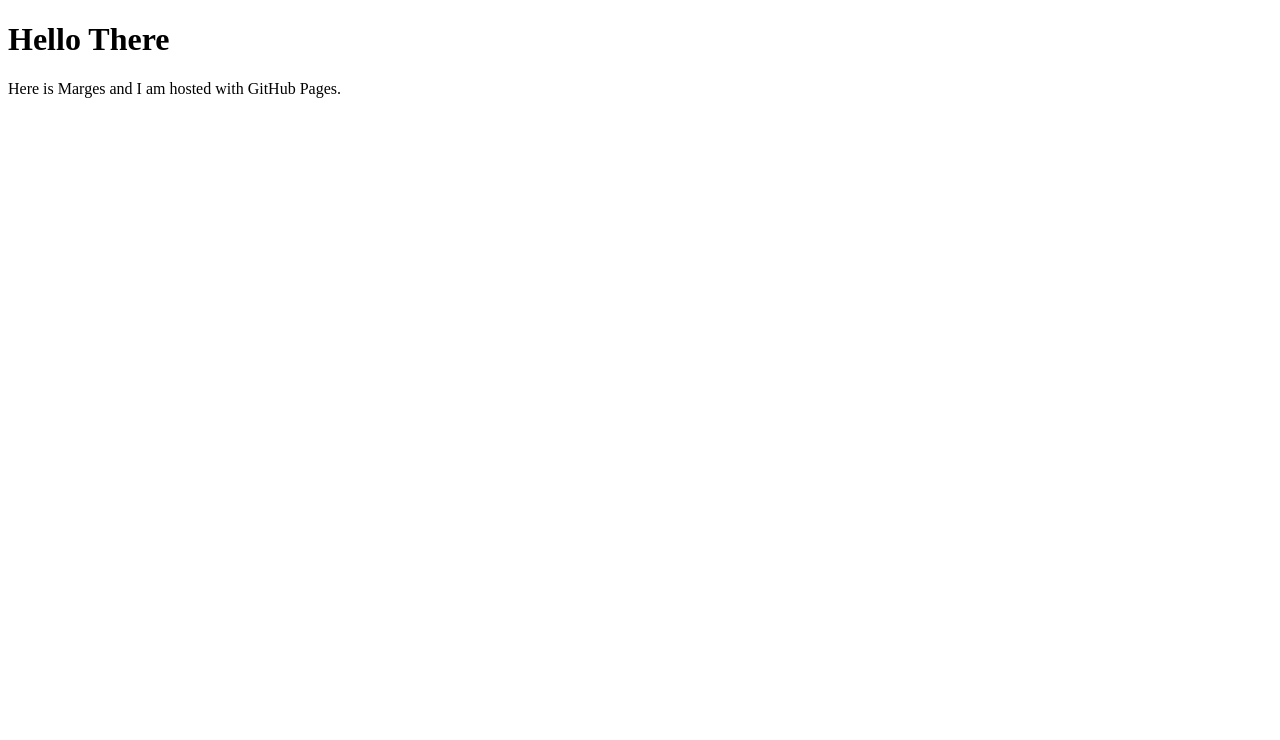
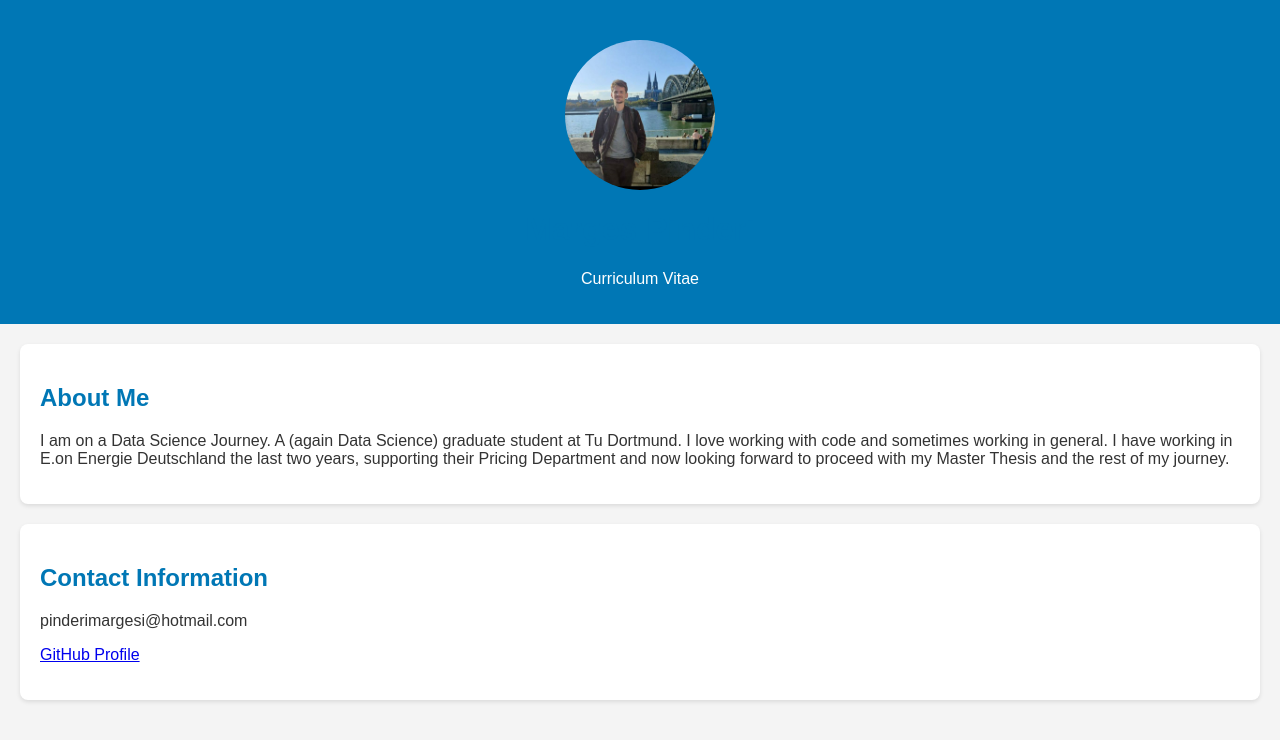
Before and after one commit to Margesi/Margesi.github.io, a plain HTML site: page index.html in a window 1280 px wide. Drawn offline with Linux system fonts and the light colour scheme.

Commit message:
Update index.html
quick update

```diff
--- a/index.html
+++ b/index.html
@@ -1,7 +1,62 @@
 <!DOCTYPE html>
 <html>
+<head>
+    <title>Marges Pinderi - Qucik Page</title>
+    <style>
+        body {
+            font-family: Arial, sans-serif;
+            background-color: #f4f4f4;
+            color: #333;
+            margin: 0;
+            padding: 0;
+        }
+        header {
+            background-color: #0077b5;
+            color: white;
+            text-align: center;
+            padding: 20px 0;
+        }
+        .profile-picture {
+            width: 150px;
+            height: 150px;
+            border-radius: 50%;
+            display: block;
+            margin: 20px auto;
+        }
+        section {
+            padding: 20px;
+            margin: 20px;
+            background-color: white;
+            border-radius: 8px;
+            box-shadow: 0 2px 4px rgba(0,0,0,0.1);
+        }
+        h1, h2 {
+            color: #0077b5;
+        }
+    </style>
+</head>
 <body>
-<h1>Hello There</h1>
-<p>Here is Marges and I am hosted with GitHub Pages.</p>
+    <header>
+        <img src="https://github.com/Margesi/Margesi.github.io/blob/main/2023-12-17%2018.41.59.jpg" alt="Profile Picture" class="profile-picture">
+        <h1>Marges Pinderi</h1>
+        <p>Curriculum Vitae</p>
+    </header>
+
+    <section>
+        <h2>About Me</h2>
+        <p>I am on a Data Science Journey. A (again Data Science) graduate student at Tu Dortmund. I love working with code and sometimes working in general.
+            I have working in E.on Energie Deutschland the last two years, supporting their Pricing Department and now looking forward to proceed
+            with my Master Thesis and the rest of my journey.
+        </p>
+    </section>
+
+    <section>
+        <h2>Contact Information</h2>
+        <p>pinderimargesi@hotmail.com</p>
+        <p><a href="https://github.com/Margesi">GitHub Profile</a></p>
+    </section>
+
+    <!-- Additional sections for Education, Experience, Projects, Skills, Languages, and Voluntary Work -->
+
 </body>
 </html>
```
